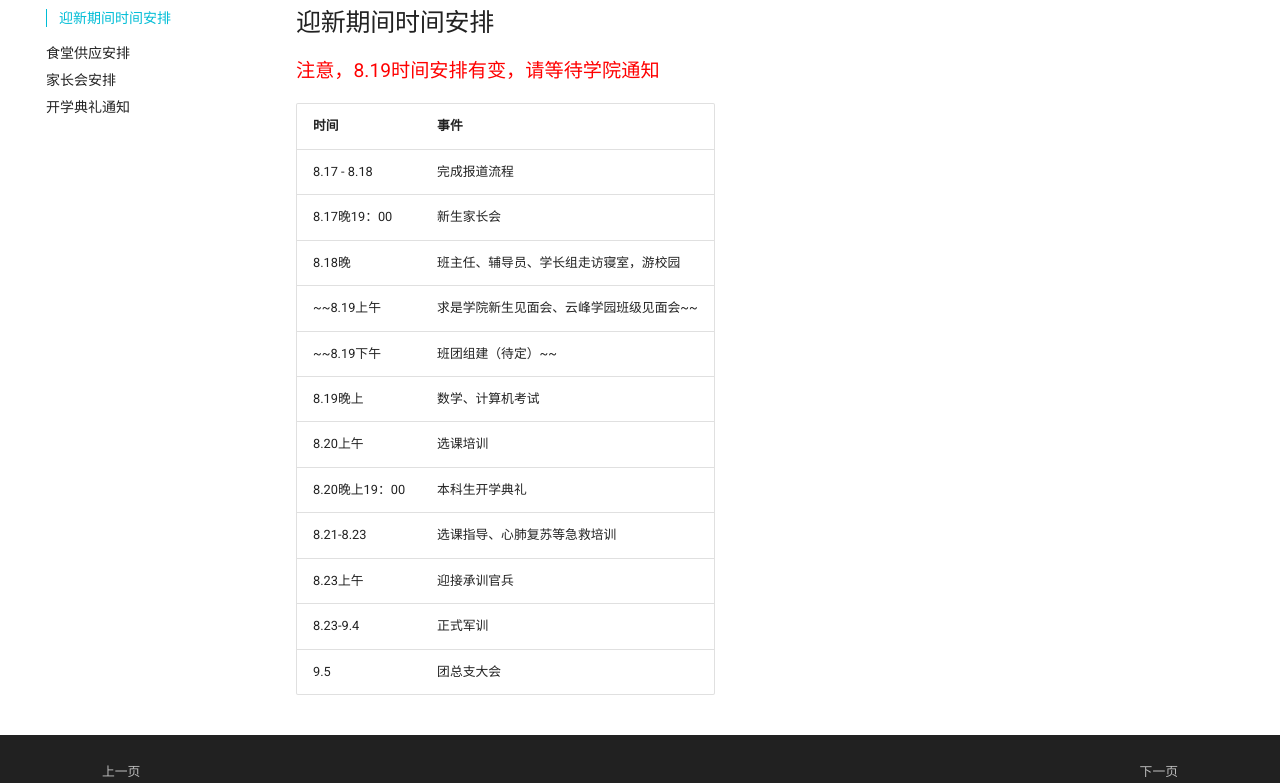
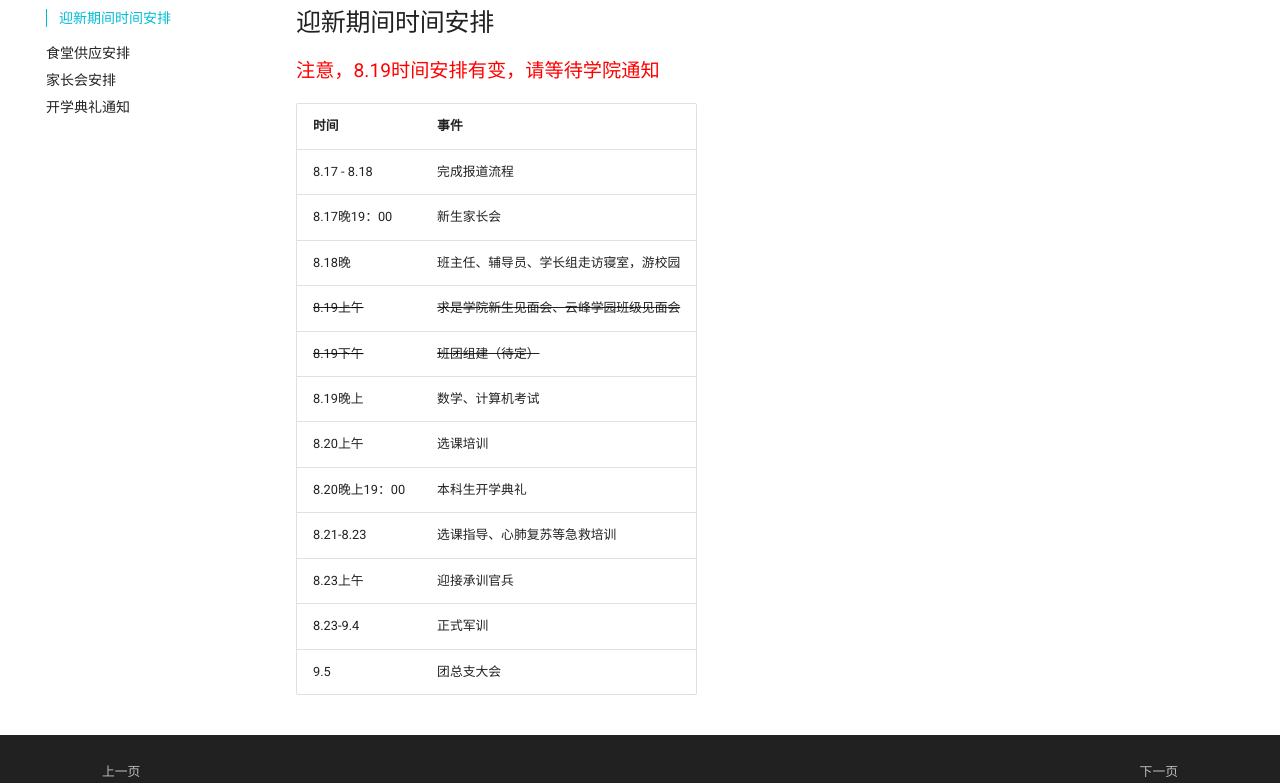
Before and after one commit to bclz19/zju-robotics, an MkDocs documentation site: the page built from docs/welcome/timetable.md, in a window 1280 px wide and 1149 px high. Shown: the part 273-1056 px from the top of the window. Built offline with MkDocs 1.6.1 and Material for MkDocs 9.7.7, drawn with Linux system fonts in a browser that asks for light colours; comment, search, counter and statistics services are not loaded; part of the change alters nothing that is shown.

Commit message:
更新删除线

```diff
--- a/docs/welcome/timetable.md
+++ b/docs/welcome/timetable.md
@@ -8,8 +8,8 @@
 8.17 - 8.18  | 完成报道流程
 8.17晚19：00 | 新生家长会
 8.18晚  | 班主任、辅导员、学长组走访寝室，游校园
-~~8.19上午  | 求是学院新生见面会、云峰学园班级见面会~~
-~~8.19下午 | 班团组建（待定）~~
+<del>8.19上午</del>  | <del>求是学院新生见面会、云峰学园班级见面会</del>
+<del>8.19下午</del> | <del>班团组建（待定）</del>
 8.19晚上 | 数学、计算机考试
 8.20上午 | 选课培训
 8.20晚上19：00 | 本科生开学典礼
```
